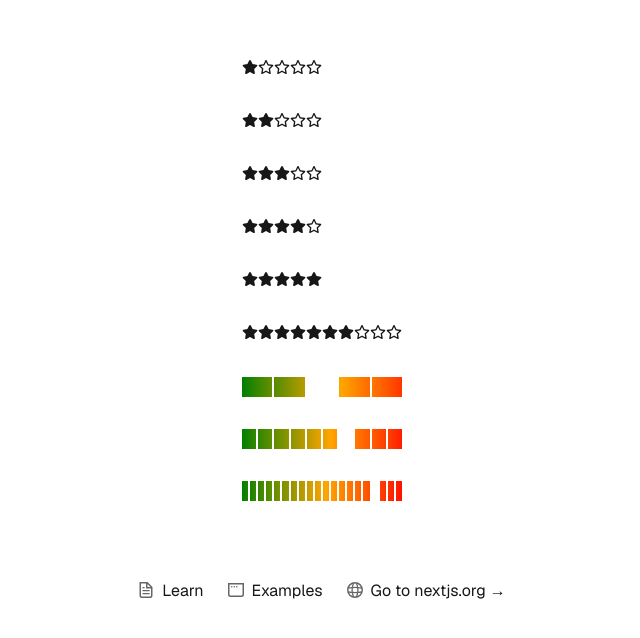
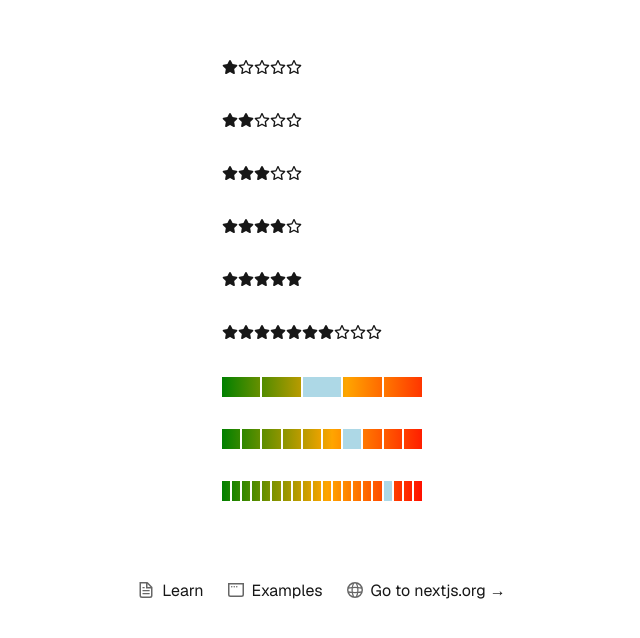
Before and after one commit to norgeous/ajbell-miniapp, a Next.js app: page / in a window 1280 px wide. Shown: the part 120-758 px from the top of the page, without its empty margins (318-958 px from the left). Built offline with nearby package versions, Linux system fonts and the light colour scheme.

Commit message:
GradientRating story

```diff
--- a/components/GradientRating/index.tsx
+++ b/components/GradientRating/index.tsx
@@ -5,6 +5,7 @@ import styled, { css } from 'styled-components';
 const Wrap = styled.div`
   display: flex;
   gap: 2px;
+  min-width: 200px;
 `;
 
 const Piece = styled.span`
@@ -14,7 +15,7 @@ const Piece = styled.span`
   background-size: ${({ max }) => max * 100}%;
   background-position: ${({ index, max }) => (100 / max) * index}%;
   ${({ selected }) => selected && css`
-    background: white;
+    background: lightblue;
   `}
 `;
 
```
Also changed, not shown: 2 other files (tests, documents, lock files or other folders).
